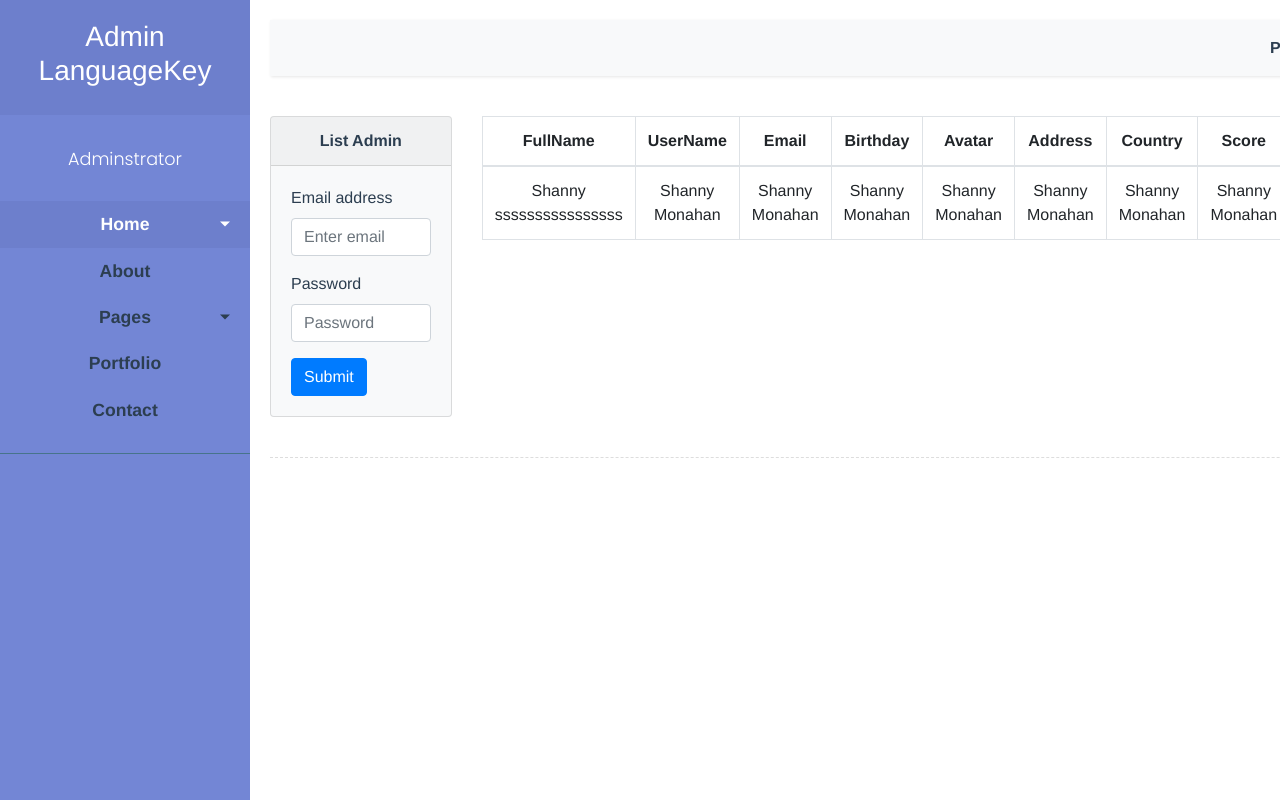
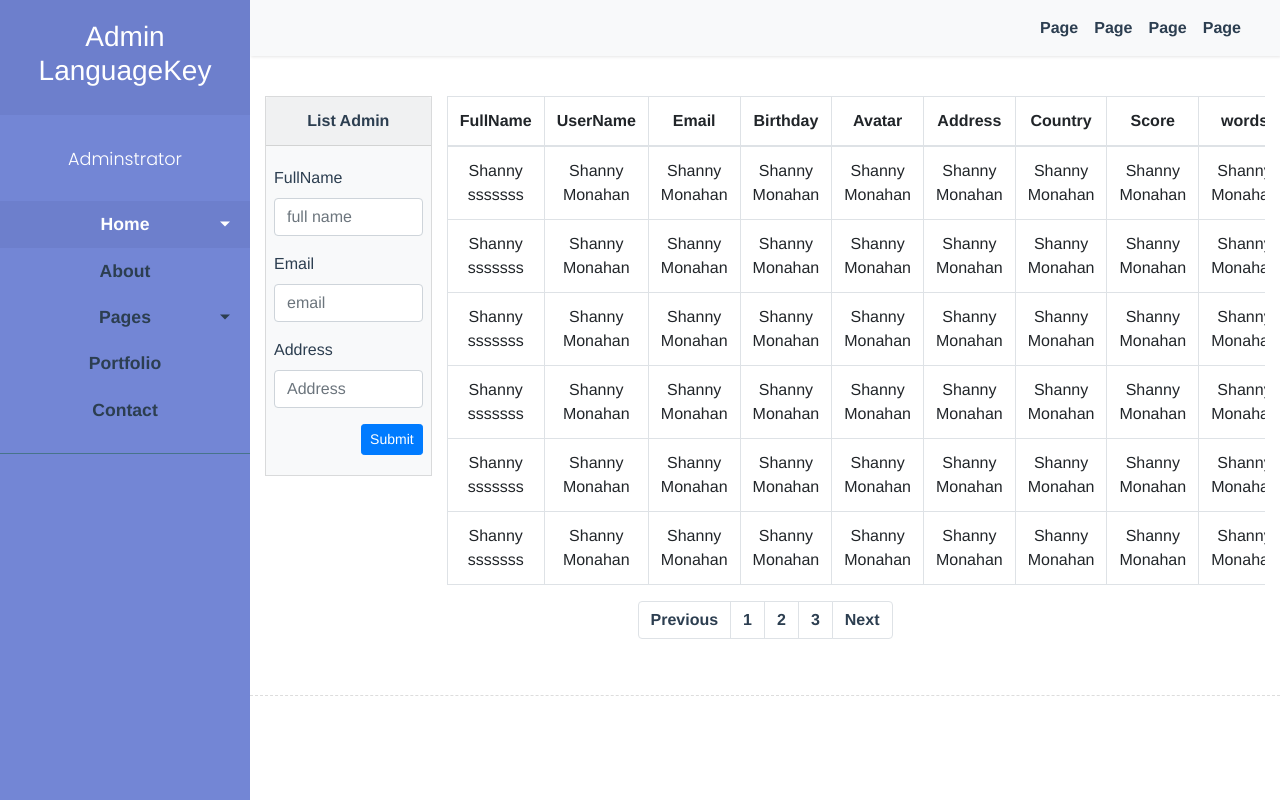
Before and after one commit to thanhdev449/LanguageKey_PHP, a Vue app in the folder front-end/: page /creator/list in a window 1280 px wide. Built offline with nearby package versions, Linux system fonts and the light colour scheme.

Commit message:
update UI

```diff
--- a/front-end/src/components/Creator/List.vue
+++ b/front-end/src/components/Creator/List.vue
@@ -1,25 +1,31 @@
 <template>
+    <div class="container-fluid">
         <div class="creator-table">
+            <div class="container-fluid">
                 <div class="row">
-            <div class="col-2">
+                    <div class="col-lg-2 form-search">
                         <div class="card text-black bg-light">
                             <div class="card-header"><b>List Admin</b></div>
                             <div class="card-body">
                                 <form>
                                     <div class="form-group">
-                                <label for="exampleInputEmail1" class="float-left">Email address</label>
-                                <input type="email" class="form-control" id="exampleInputEmail1" aria-describedby="emailHelp" placeholder="Enter email" />
+                                        <label for="fullName" class="float-left">FullName</label>
+                                        <input type="text" class="form-control" id="fullName" aria-describedby="emailHelp" placeholder="full name" />
                                     </div>
                                     <div class="form-group">
-                                <label for="exampleInputPassword1" class="float-left">Password</label>
-                                <input type="password" class="form-control" id="exampleInputPassword1" placeholder="Password" />
+                                        <label for="email" class="float-left">Email</label>
+                                        <input type="email" class="form-control" id="email" aria-describedby="emailHelp" placeholder="email" />
                                     </div>
-                            <button type="submit" class="btn btn-primary float-left">Submit</button>
+                                    <div class="form-group">
+                                        <label for="address" class="float-left">Address</label>
+                                        <input type="text" class="form-control" id="address" placeholder="Address" />
+                                    </div>
+                                    <button type="submit" class="btn btn-sm btn-primary float-right">Submit</button>
                                 </form>
                             </div>
                         </div>
                     </div>
-            <div class="table-list col-10">
+                    <div class="table-list col-lg-10">
                         <table class="table table-bordered">
                             <thead>
                                 <tr>
@@ -40,7 +46,82 @@
                             </thead>
                             <tbody>
                                 <tr>
-                            <td>Shanny ssssssssssssssss</td>
+                                    <td>Shanny sssssss</td>
+                                    <td>Shanny Monahan</td>
+                                    <td>Shanny Monahan</td>
+                                    <td>Shanny Monahan</td>
+                                    <td>Shanny Monahan</td>
+                                    <td>Shanny Monahan</td>
+                                    <td>Shanny Monahan</td>
+                                    <td>Shanny Monahan</td>
+                                    <td>Shanny Monahan</td>
+                                    <td>Shanny Monahan</td>
+                                    <td>Shanny Monahan</td>
+                                    <td>Shanny Monahan</td>
+                                    <td>Shanny Monahan</td>
+                                </tr>
+                                <tr>
+                                    <td>Shanny sssssss</td>
+                                    <td>Shanny Monahan</td>
+                                    <td>Shanny Monahan</td>
+                                    <td>Shanny Monahan</td>
+                                    <td>Shanny Monahan</td>
+                                    <td>Shanny Monahan</td>
+                                    <td>Shanny Monahan</td>
+                                    <td>Shanny Monahan</td>
+                                    <td>Shanny Monahan</td>
+                                    <td>Shanny Monahan</td>
+                                    <td>Shanny Monahan</td>
+                                    <td>Shanny Monahan</td>
+                                    <td>Shanny Monahan</td>
+                                </tr>
+                                <tr>
+                                    <td>Shanny sssssss</td>
+                                    <td>Shanny Monahan</td>
+                                    <td>Shanny Monahan</td>
+                                    <td>Shanny Monahan</td>
+                                    <td>Shanny Monahan</td>
+                                    <td>Shanny Monahan</td>
+                                    <td>Shanny Monahan</td>
+                                    <td>Shanny Monahan</td>
+                                    <td>Shanny Monahan</td>
+                                    <td>Shanny Monahan</td>
+                                    <td>Shanny Monahan</td>
+                                    <td>Shanny Monahan</td>
+                                    <td>Shanny Monahan</td>
+                                </tr>
+                                <tr>
+                                    <td>Shanny sssssss</td>
+                                    <td>Shanny Monahan</td>
+                                    <td>Shanny Monahan</td>
+                                    <td>Shanny Monahan</td>
+                                    <td>Shanny Monahan</td>
+                                    <td>Shanny Monahan</td>
+                                    <td>Shanny Monahan</td>
+                                    <td>Shanny Monahan</td>
+                                    <td>Shanny Monahan</td>
+                                    <td>Shanny Monahan</td>
+                                    <td>Shanny Monahan</td>
+                                    <td>Shanny Monahan</td>
+                                    <td>Shanny Monahan</td>
+                                </tr>
+                                <tr>
+                                    <td>Shanny sssssss</td>
+                                    <td>Shanny Monahan</td>
+                                    <td>Shanny Monahan</td>
+                                    <td>Shanny Monahan</td>
+                                    <td>Shanny Monahan</td>
+                                    <td>Shanny Monahan</td>
+                                    <td>Shanny Monahan</td>
+                                    <td>Shanny Monahan</td>
+                                    <td>Shanny Monahan</td>
+                                    <td>Shanny Monahan</td>
+                                    <td>Shanny Monahan</td>
+                                    <td>Shanny Monahan</td>
+                                    <td>Shanny Monahan</td>
+                                </tr>
+                                <tr>
+                                    <td>Shanny sssssss</td>
                                     <td>Shanny Monahan</td>
                                     <td>Shanny Monahan</td>
                                     <td>Shanny Monahan</td>
@@ -59,6 +140,21 @@
                     </div>
                 </div>
             </div>
+            <nav aria-label="Page navigation pagination-list">
+                <ul class="pagination justify-content-center">
+                    <li class="page-item disabled">
+                        <a class="page-link" href="#" tabindex="-1">Previous</a>
+                    </li>
+                    <li class="page-item"><a class="page-link" href="#">1</a></li>
+                    <li class="page-item"><a class="page-link" href="#">2</a></li>
+                    <li class="page-item"><a class="page-link" href="#">3</a></li>
+                    <li class="page-item">
+                        <a class="page-link" href="#">Next</a>
+                    </li>
+                </ul>
+            </nav>
+        </div>
+    </div>
 </template>
 
 <script>
@@ -74,8 +170,21 @@ export default {
 .table-list {
     position: relative;
     overflow: auto;
+    height: fit-content;
+}
+.pagination-list {
+    margin-top: 25px;
+}
+.form-search {
+    padding: 0;
+}
+.card {
+    border-radius: 0;
 }
 
+.card-body {
+    padding: 1.25rem 0.5rem;
+}
 /* table {
     overflow: scroll;
 } */
--- a/front-end/src/components/PrimaryLayout.vue
+++ b/front-end/src/components/PrimaryLayout.vue
@@ -21,6 +21,6 @@ export default {
 }
 .PrimaryLayout {
     position: relative;
-    overflow: hidden;
+    /* overflow: hidden; */
 }
 </style>
--- a/front-end/src/components/layout/SideNav.vue
+++ b/front-end/src/components/layout/SideNav.vue
@@ -246,9 +246,10 @@ a.article:hover {
 ----------------------------------------------------- */
 #content {
     width: 100%;
-    padding: 20px;
+    /* padding: 20px; */
     min-height: 100vh;
     transition: all 0.3s;
+    overflow: hidden;
 }
 
 #sidebarCollapse {
@@ -287,6 +288,11 @@ a.article:hover {
 /* ---------------------------------------------------
     MEDIAQUERIES
 ----------------------------------------------------- */
+
+@media (max-width: 768px) {
+    /* .cona */
+}
+
 /* @media (max-width: 768px) {
     #sidebar {
         margin-left: -250px;
```
Lines whose indentation alone changed are shown as unchanged.
